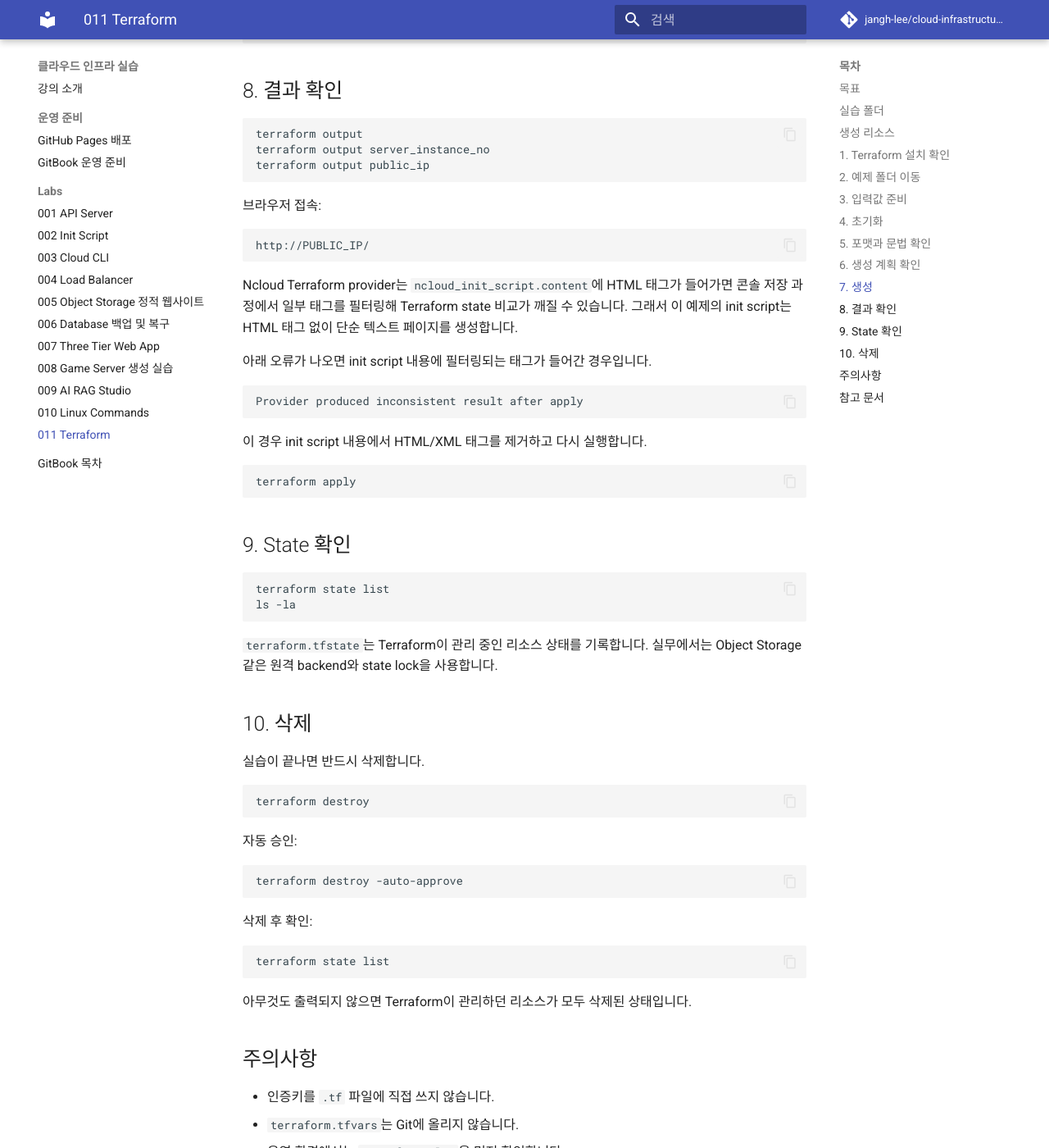
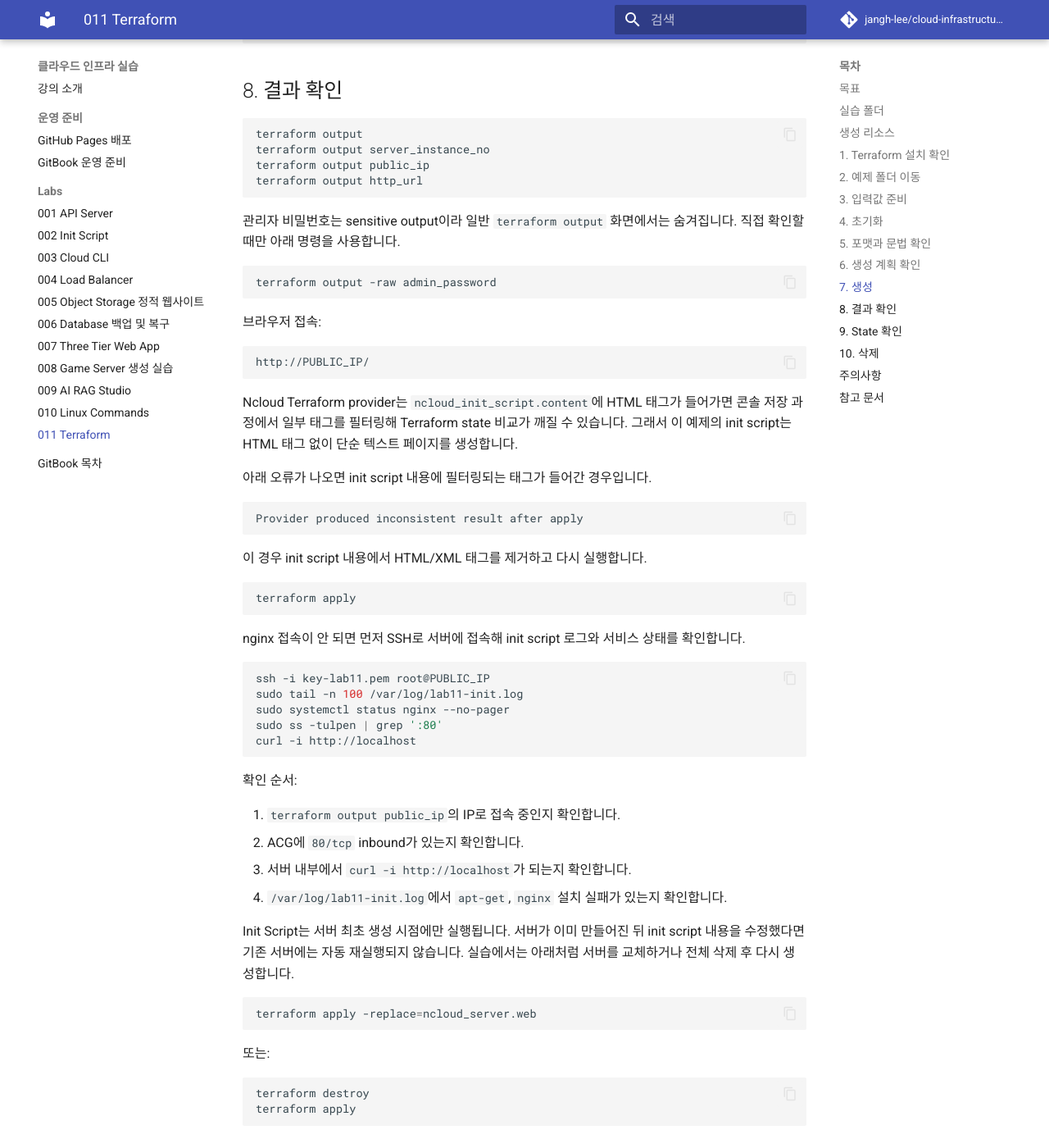
Before and after one commit to jangh-lee/cloud-infrastructure-lecture-example, an MkDocs documentation site: the page built from gitbook/labs/011-terraform.md, in a window 1280 px wide and 1400 px high, scrolled down 2876 px. Shown: the whole window at 82% size. Built offline with MkDocs 1.6.1 and Material for MkDocs 9.7.7, drawn with Linux system fonts in a browser that asks for light colours; comment, search, counter and statistics services are not loaded.

Commit message:
Add Terraform admin password output and nginx checks

````diff
--- a/gitbook/labs/011-terraform.md
+++ b/gitbook/labs/011-terraform.md
@@ -126,6 +126,13 @@
 terraform output
 terraform output server_instance_no
 terraform output public_ip
+terraform output http_url
+```
+
+관리자 비밀번호는 sensitive output이라 일반 `terraform output` 화면에서는 숨겨집니다. 직접 확인할 때만 아래 명령을 사용합니다.
+
+```bash
+terraform output -raw admin_password
 ```
 
 브라우저 접속:
@@ -145,6 +152,36 @@
 이 경우 init script 내용에서 HTML/XML 태그를 제거하고 다시 실행합니다.
 
 ```bash
+terraform apply
+```
+
+nginx 접속이 안 되면 먼저 SSH로 서버에 접속해 init script 로그와 서비스 상태를 확인합니다.
+
+```bash
+ssh -i key-lab11.pem root@PUBLIC_IP
+sudo tail -n 100 /var/log/lab11-init.log
+sudo systemctl status nginx --no-pager
+sudo ss -tulpen | grep ':80'
+curl -i http://localhost
+```
+
+확인 순서:
+
+1. `terraform output public_ip`의 IP로 접속 중인지 확인합니다.
+2. ACG에 `80/tcp` inbound가 있는지 확인합니다.
+3. 서버 내부에서 `curl -i http://localhost`가 되는지 확인합니다.
+4. `/var/log/lab11-init.log`에서 `apt-get`, `nginx` 설치 실패가 있는지 확인합니다.
+
+Init Script는 서버 최초 생성 시점에만 실행됩니다. 서버가 이미 만들어진 뒤 init script 내용을 수정했다면 기존 서버에는 자동 재실행되지 않습니다. 실습에서는 아래처럼 서버를 교체하거나 전체 삭제 후 다시 생성합니다.
+
+```bash
+terraform apply -replace=ncloud_server.web
+```
+
+또는:
+
+```bash
+terraform destroy
 terraform apply
 ```
 
````
Also changed, not shown: 011-terraform/README.md (+39 -0 lines), 2 other files.
